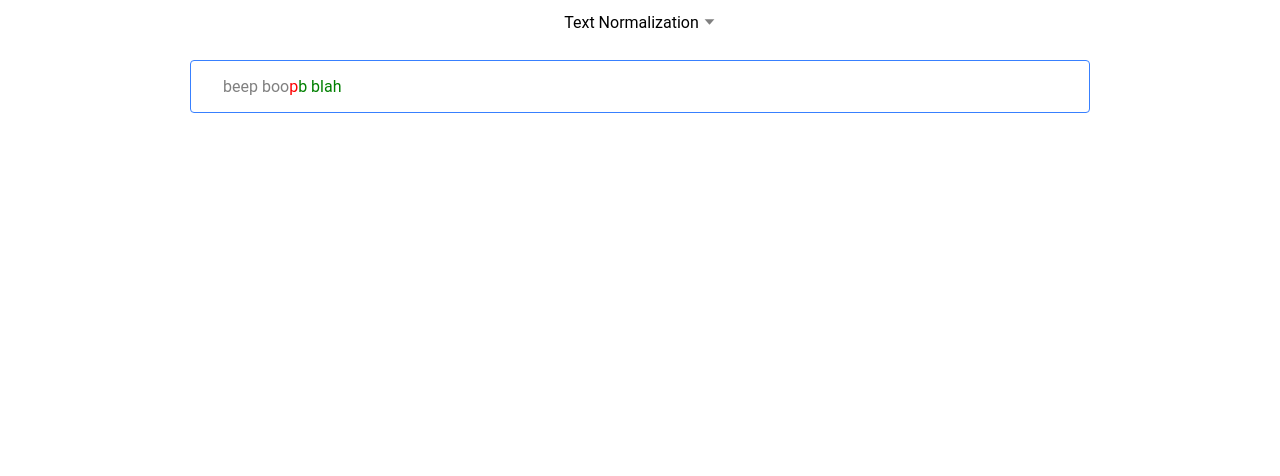
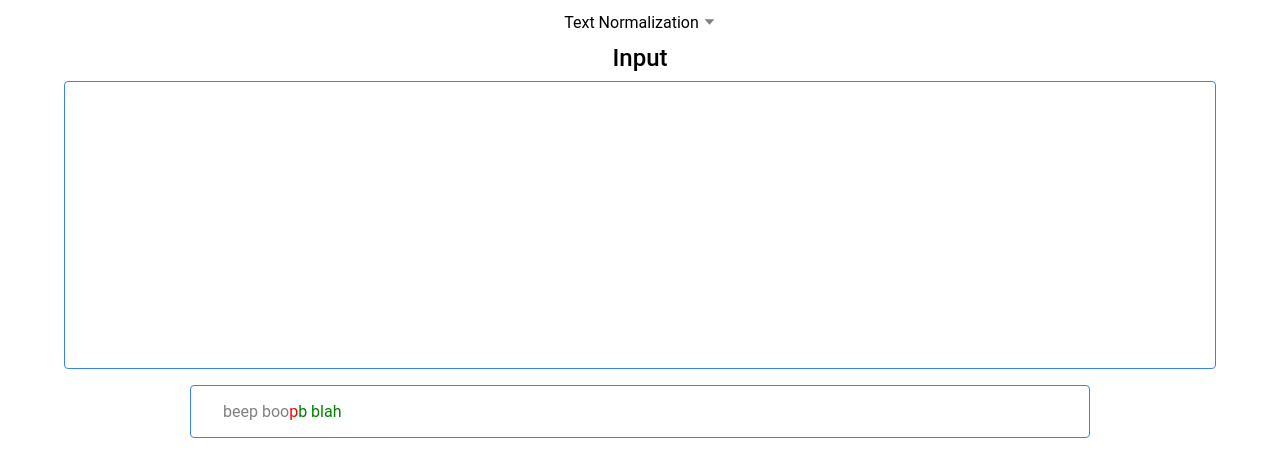
Before and after one commit to michaelcalvinwood/exploring-diff, a React (Vite) app: page /home in a window 1280 px wide. Shown: the top 476 px of the page. Built offline with nearby package versions, Linux system fonts and the light colour scheme.

Commit message:
added capturing input

```diff
--- a/src/pages/Home.jsx
+++ b/src/pages/Home.jsx
@@ -1,4 +1,4 @@
-import { IonContent, IonHeader, IonPage, IonSelect, IonSelectOption, IonTitle, IonToolbar } from '@ionic/react';
+import { IonContent, IonHeader, IonPage, IonSelect, IonSelectOption, IonTextarea, IonTitle, IonToolbar } from '@ionic/react';
 import ExploreContainer from '../components/ExploreContainer';
 import './Home.scss';
 import { useEffect, useState } from 'react';
@@ -8,6 +8,7 @@ const Home = () => {
   const [orig, setOrig] = useState('beep boop');
   const [modified, setModified ] = useState('beep boob blah');
   const [modelId, setModelId] = useState('AcMod_01');
+  const [input, setInput] = useState('');
 
   const models = [
     {
@@ -55,6 +56,7 @@ const Home = () => {
   const selectedModel = models.find(model => model.id === modelId)
 
 
+
   return (
     <IonPage>
 
@@ -70,6 +72,8 @@ const Home = () => {
             })}
           </IonSelect>
        </div>
+       <h2 className='Home__input-title'>Input</h2>
+       <IonTextarea className='Home__input' rows='12' value={input} onIonChange={(e) => setInput(e.detail.value)} />
         <div className='Home__diff'>
           <Diff  orig={orig} modified={modified} />
         </div>
--- a/src/pages/Home.scss
+++ b/src/pages/Home.scss
@@ -9,9 +9,17 @@
         border: 1px solid var(--ion-color-primary);
         border-radius: 4px;
     }
-    &__select-container {
+    &__select-container, &__input-title {
         display: block;
         margin: auto;
         width: fit-content;
     }
+    &__input {
+        width: 90%;
+        margin: .5rem auto;
+        border: 1px solid var(--ion-color-primary);
+        border-radius: 4px;
+        padding: 1rem 2rem;
+    }
+
 }
```
